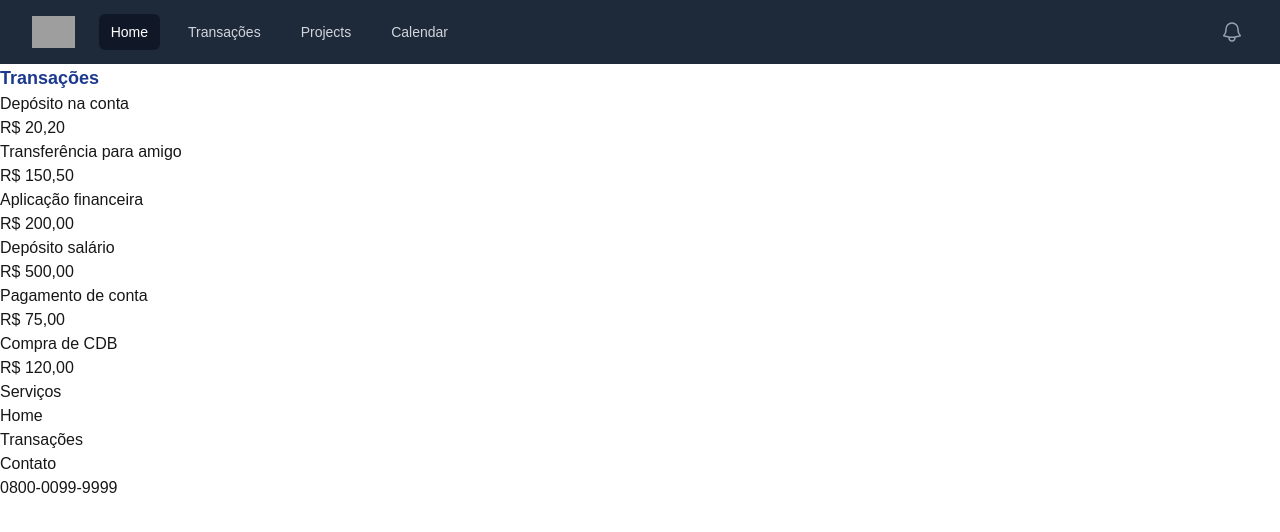
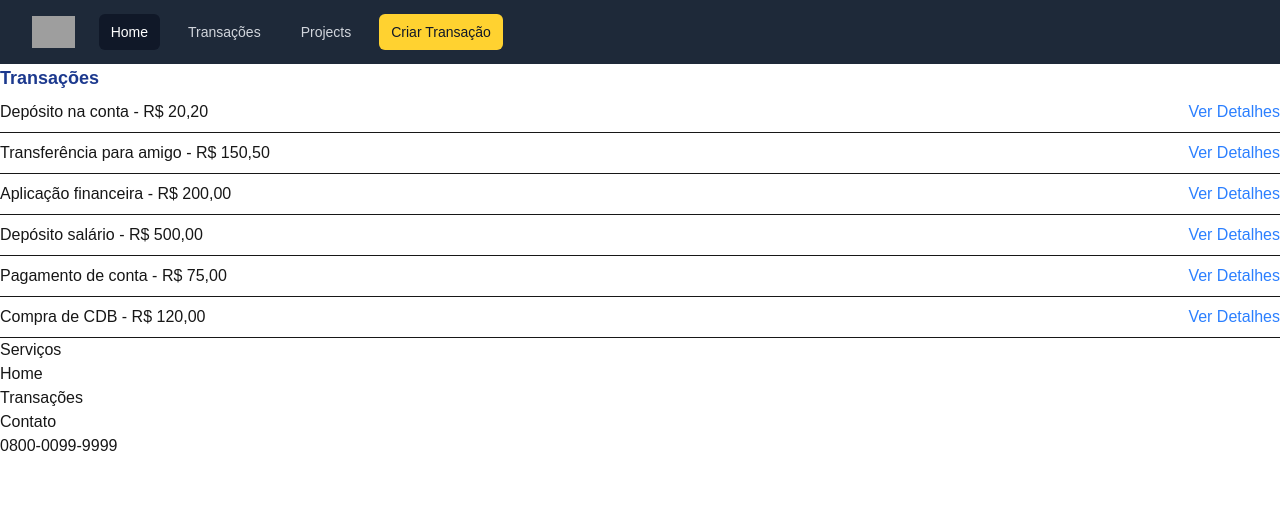
Before and after one commit to alsantos10/postech-front-financeiro, a Next.js app: page /transactions in a window 1280 px wide. Shown: the top 532 px of the page. Built offline with nearby package versions, Linux system fonts and the light colour scheme; grey boxes are pictures that could not be loaded.

Commit message:
Incluido rota alteração

```diff
--- a/package.json
+++ b/package.json
@@ -9,6 +9,8 @@
     "lint": "eslint"
   },
   "dependencies": {
+    "@headlessui/react": "^2.2.10",
+    "@heroicons/react": "^2.2.0",
     "next": "16.2.7",
     "react": "19.2.4",
     "react-dom": "19.2.4"
--- /dev/null
+++ b/src/app/transactions/[id]/page.tsx
@@ -0,0 +1,22 @@
+import { getTransaction, Transaction } from "@/data/transactions";
+
+interface PageProps {
+  params: Promise<{ id: string }>;
+}
+
+export default async function EditTransaction ({params}: PageProps) {
+
+    const { id } = await params;
+    const isCreateMode = id === 'create';
+
+    const transaction: Transaction | undefined = isCreateMode ? new Transaction() : getTransaction(id);
+
+    return (
+        <section>
+            <h2>{isCreateMode ? 'Cadastro' : 'Alteração'} de Transação</h2>
+            <div>{transaction?.id} - {transaction?.description}</div>
+
+            <div><a href="/transactions">Voltar</a></div>
+        </section>
+    )
+}
--- a/src/app/transactions/page.tsx
+++ b/src/app/transactions/page.tsx
@@ -12,16 +12,20 @@ export default function Transacoes() {
         <section>
             <h2 className="flex items-center text-lg font-semibold text-blue-900">Transações</h2>
             <section>
+                <ul>
                 {transactions.length > 0 ? (
+
                     transactions.map((transaction) => (
-                        <div key={transaction.id}>
-                            <p>{transaction.description}</p>
-                            <p>{currencyFormatter.format(transaction.amount)}</p>
-                        </div>
+                        <li key={transaction.id} className="flex justify-between border-b py-2">
+                            <span>{transaction.description} - {currencyFormatter.format(transaction.amount)}</span>
+                            <a href={`/transactions/${transaction.id}`} className="text-blue-500 hover:underline">Ver Detalhes</a>
+                        </li>
                     ))
+
                 ) : (
-                    <p>Nenhuma transação encontrada.</p>
+                    <li>Nenhuma transação encontrada.</li>
                 )}
+                </ul>
             </section>
         </section>
     )
--- a/src/components/header.tsx
+++ b/src/components/header.tsx
@@ -1,4 +1,6 @@
 'use client'
+
+import Link from "next/link"
 
 export function Header() {
     return (
@@ -25,23 +27,23 @@ export function Header() {
                 <div className="hidden sm:ml-6 sm:block">
                 <div className="flex space-x-4">
 
-                    <a href="#" aria-current="page" className="rounded-md bg-gray-900 px-3 py-2 text-sm font-medium text-white">Home</a>
-                    <a href="#" className="rounded-md px-3 py-2 text-sm font-medium text-gray-300 hover:bg-white/5 hover:text-white">Transações</a>
-                    <a href="#" className="rounded-md px-3 py-2 text-sm font-medium text-gray-300 hover:bg-white/5 hover:text-white">Projects</a>
-                    <a href="#" className="rounded-md px-3 py-2 text-sm font-medium text-gray-300 hover:bg-white/5 hover:text-white">Calendar</a>
+                    <Link href="/" aria-current="page" className="rounded-md bg-gray-900 px-3 py-2 text-sm font-medium text-white">Home</Link>
+                    <Link href="/transactions" className="rounded-md px-3 py-2 text-sm font-medium text-gray-300 hover:bg-white/5 hover:text-white">
+                        Transações
+                    </Link>
+                    <Link href="/projects" className="rounded-md px-3 py-2 text-sm font-medium text-gray-300 hover:bg-white/5 hover:text-white">
+                        Projects
+                    </Link>
+
+                    <button className="rounded-md px-3 right-0 text-sm font-medium text-gray-900 bg-amber-300 hover:bg-amber-400 cursor-pointer">
+                        Criar Transação
+                    </button>
+
+
                 </div>
                 </div>
             </div>
-            <div className="absolute inset-y-0 right-0 flex items-center pr-2 sm:static sm:inset-auto sm:ml-6 sm:pr-0">
-                <button type="button" className="relative rounded-full p-1 text-gray-400 focus:outline-2 focus:outline-offset-2 focus:outline-indigo-500">
-                <span className="absolute -inset-1.5"></span>
-                <span className="sr-only">View notifications</span>
-                <svg viewBox="0 0 24 24" fill="none" stroke="currentColor" stroke-width="1.5" data-slot="icon" aria-hidden="true" className="size-6">
-                    <path d="M14.857 17.082a23.848 23.848 0 0 0 5.454-1.31A8.967 8.967 0 0 1 18 9.75V9A6 6 0 0 0 6 9v.75a8.967 8.967 0 0 1-2.312 6.022c1.733.64 3.56 1.085 5.455 1.31m5.714 0a24.255 24.255 0 0 1-5.714 0m5.714 0a3 3 0 1 1-5.714 0" stroke-linecap="round" stroke-linejoin="round" />
-                </svg>
-                </button>
 
-            </div>
             </div>
         </div>
 
--- a/src/data/transactions.tsx
+++ b/src/data/transactions.tsx
@@ -2,12 +2,20 @@ export enum TypeTransaction {
     DEPOSIT, TRANSFER, INVESTMENT
 }
 
-export interface Transaction {
+export class Transaction {
     id: number;
     type: TypeTransaction;
     amount: number;
     description: string;
     transactionDate: Date;
+
+    constructor() {
+        this.id = 0;
+        this.type = TypeTransaction.DEPOSIT;
+        this.amount = 0;
+        this.description = "";
+        this.transactionDate = new Date();
+    }
 }
 
 export interface Account {
@@ -72,3 +80,7 @@ export const transactionResponse: ApiTransaction = {
 export function getTransactions(): Transaction[] {
     return transactionResponse.transactions;
 }
+
+export function getTransaction(id: string): Transaction | undefined {
+    return transactionResponse.transactions.find(transaction => transaction.id.toString() === id) || new Transaction();
+}
```
Also changed, not shown: 1 other file (tests, documents, lock files or other folders).
